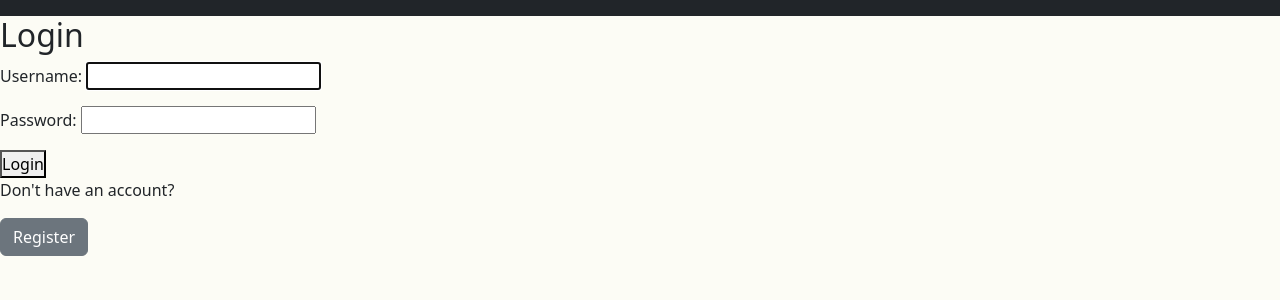
After one commit to UCCS-CS4300-5300/group6-fall2023, a Django app: page /popularity_assessor/login/ in a window 1280 px wide. The commit adds this page. Shown: the top 300 px of the page. Run offline with Django 3.2, Linux system fonts and the light colour scheme.

Commit message:
Added registration and login pages using djangos built in user model and user authentication.

```diff
--- a/popularity_assessor/templates/base.html
+++ b/popularity_assessor/templates/base.html
@@ -31,9 +31,11 @@
         </button>
         <div class="collapse navbar-collapse" id="navbarSupportedContent">
             <ul class="navbar-nav ms-auto">
+                {% if user.is_authenticated %}
                 <li class="nav-item">
-          <a class="nav-link" href="#">Logout</a>
+                    <a class="nav-link" href="{% url 'popularity_assessor:logout' %}">Logout</a>
                 </li>
+                {% endif %}
             </ul>
         </div>
     </div>
--- /dev/null
+++ b/popularity_assessor/templates/login.html
@@ -0,0 +1,12 @@
+{% extends "base.html" %}
+
+{% block content %}
+<h2>Login</h2>
+<form method="post">
+    {% csrf_token %}
+    {{ form.as_p }}
+    <button type="submit">Login</button>
+</form>
+<p>Don't have an account?</p>
+<a href="{% url 'popularity_assessor:register' %}" class="btn btn-secondary">Register</a>
+{% endblock %}
--- a/popularity_assessor/urls.py
+++ b/popularity_assessor/urls.py
@@ -1,10 +1,14 @@
 from django.urls import path
 from . import views
+from django.contrib.auth.views import LoginView, LogoutView
 
 app_name = 'popularity_assessor'
 urlpatterns = [
     # path('', views.welcome, name='welcome'),
     # path('login/', views.login, name='login'),
+    path('register/', views.register, name='register'),
+    path('login/', LoginView.as_view(template_name='login.html'), name='login'),
+    path('logout/', LogoutView.as_view(next_page='popularity_assessor:login'), name='logout'),
     path('profile/<str:user_name>/', views.profile, name='profile'),
     # path('profile/<str:user_name>/post/<int:post_id>', views.post, name='post')
 ]
```
Also changed, not shown: popularity_assessor/templates/register.html (added, +11 -0 lines), popularity_assessor/views.py (+17 -2 lines). Lines whose indentation alone changed are shown as unchanged.
